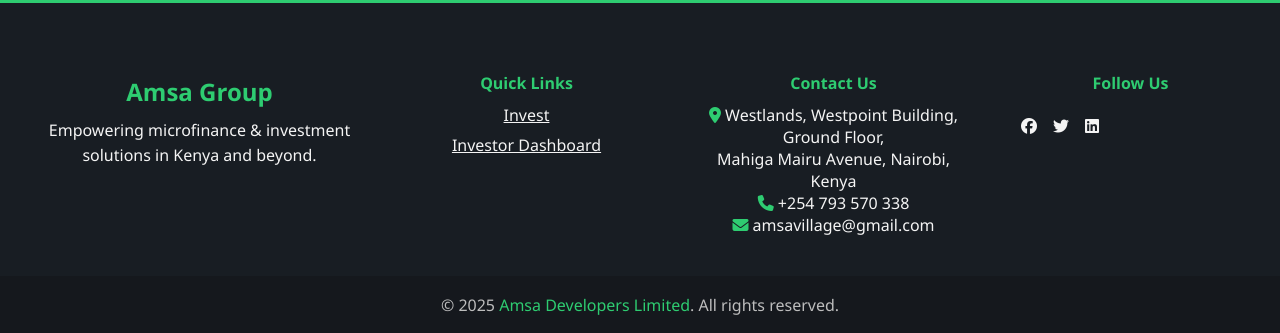
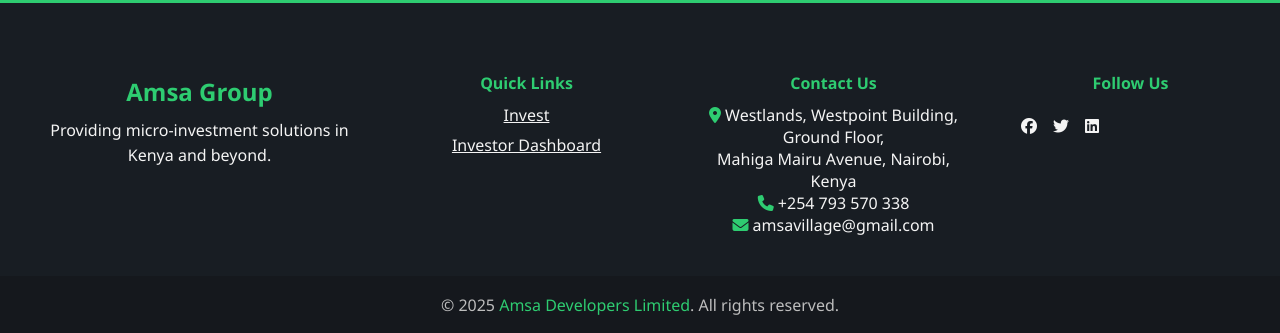
Before and after one commit to 1234manucho/amsa-flask, a Flask app: page /about in a window 1280 px wide. Shown: the part 369-702 px from the top of the page. Run offline with Flask 3, Linux system fonts and the light colour scheme; some libraries are stand-ins or nearby versions.

Commit message:
Update base.html

```diff
--- a/app/templates/base.html
+++ b/app/templates/base.html
@@ -64,7 +64,7 @@
   <div class="footer-content" style="display: flex; flex-wrap: wrap; max-width: 1200px; margin: 0 auto; justify-content: space-between; gap: 48px;">
     <div class="footer-section about" style="flex: 1 1 260px; min-width: 220px;">
       <h3 style="color: #2ecc71; margin-bottom: 10px; font-size: 1.5em;">Amsa Group</h3>
-      <p style="font-size: 1em; line-height: 1.6;">Empowering microfinance & investment solutions in Kenya and beyond.</p>
+      <p style="font-size: 1em; line-height: 1.6;">Providing micro-investment solutions in Kenya and beyond.</p>
     </div>
     <div class="footer-section links" style="flex: 1 1 180px; min-width: 180px;">
       <h4 style="color: #2ecc71; margin-bottom: 10px;">Quick Links</h4>
```
